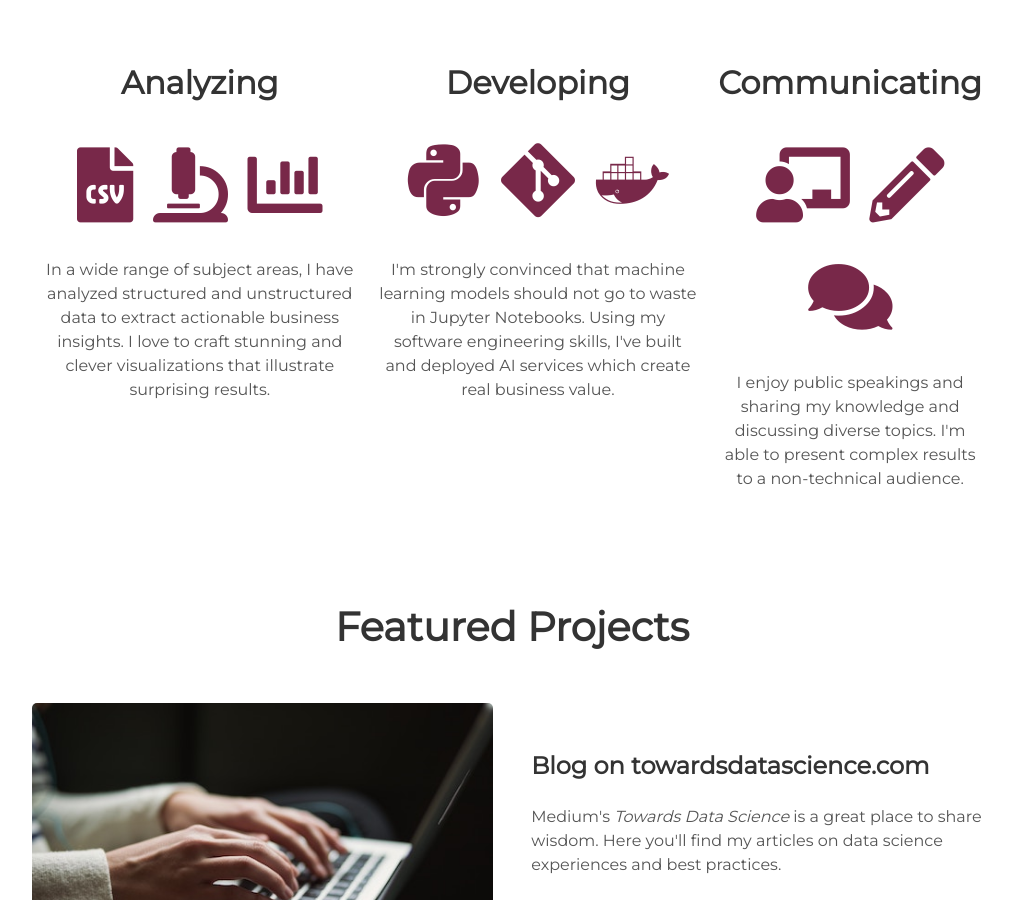
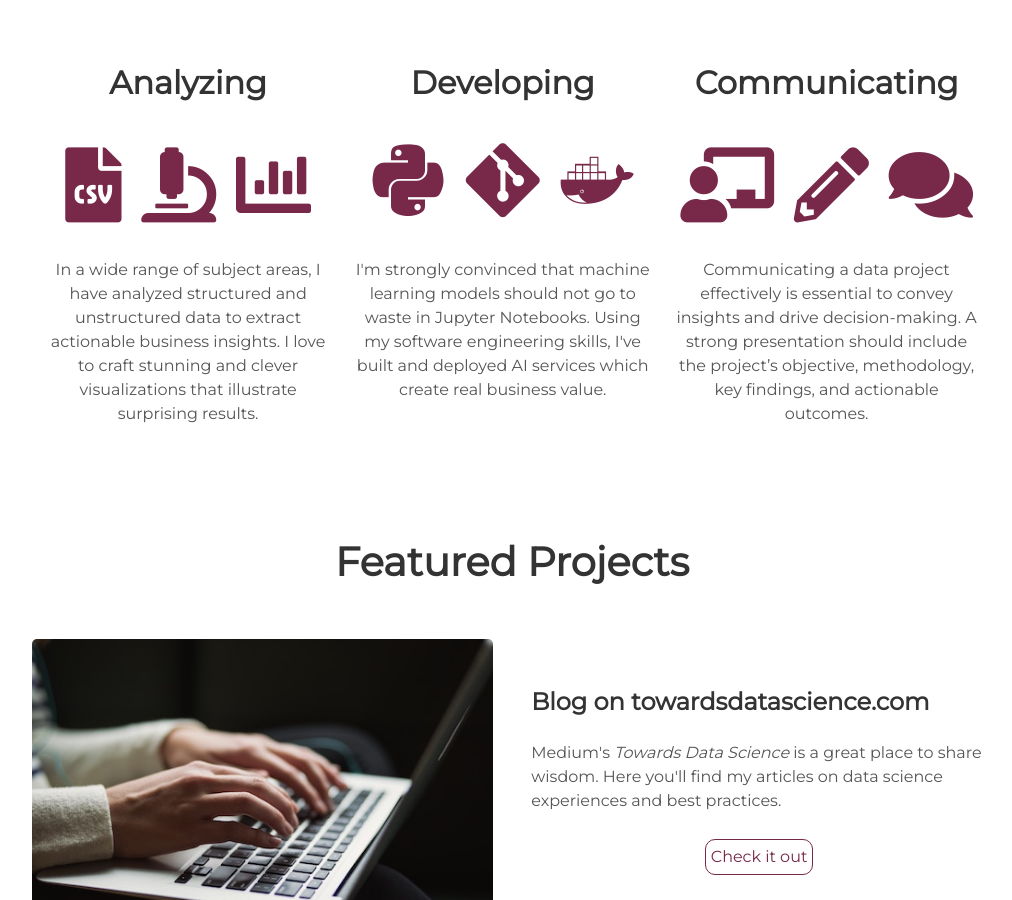
Before and after one commit to ViswaBonam/viswabonam.github.io, a Jekyll site: the page built from index.html, in a window 1280 px wide and 900 px high, scrolled down 1304 px. Shown: the whole window, without its empty margins (128-1140 px from the left). Built offline with Jekyll 4.4.1, drawn with Linux system fonts in a browser that asks for light colours.

Commit message:
Update about.html

```diff
--- a/_includes/about.html
+++ b/_includes/about.html
@@ -45,8 +45,8 @@ about
       <i class="icon fas fa-comments"></i>
     </div>
     <p>
-      I enjoy public speakings and sharing my knowledge and discussing diverse topics.
-      I'm able to present complex results to a non-technical audience.
+      Communicating a data project effectively is essential to convey insights and drive decision-making.
+      A strong presentation should include the project’s objective, methodology, key findings, and actionable outcomes.
     </p>
   </div>
 </div>
```
